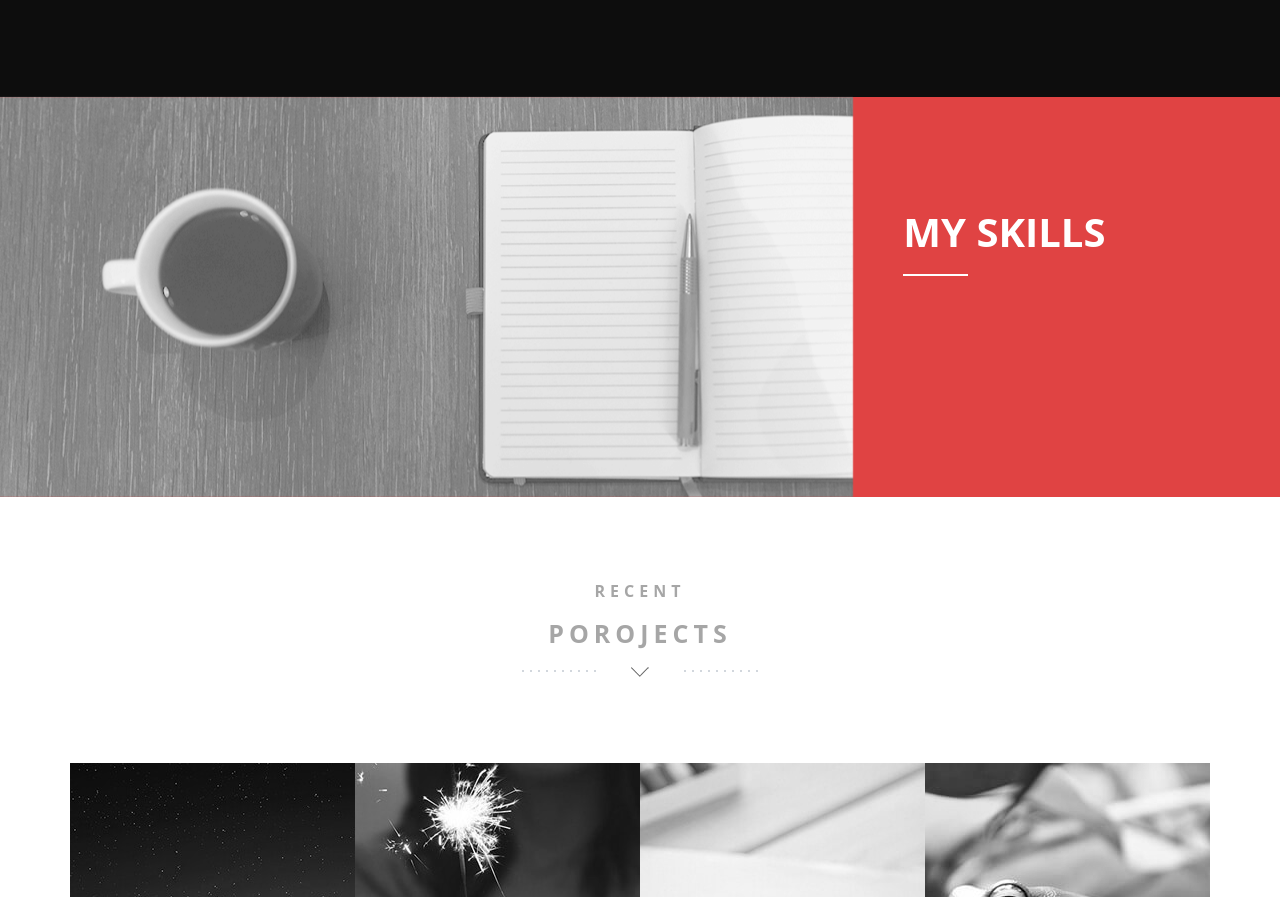
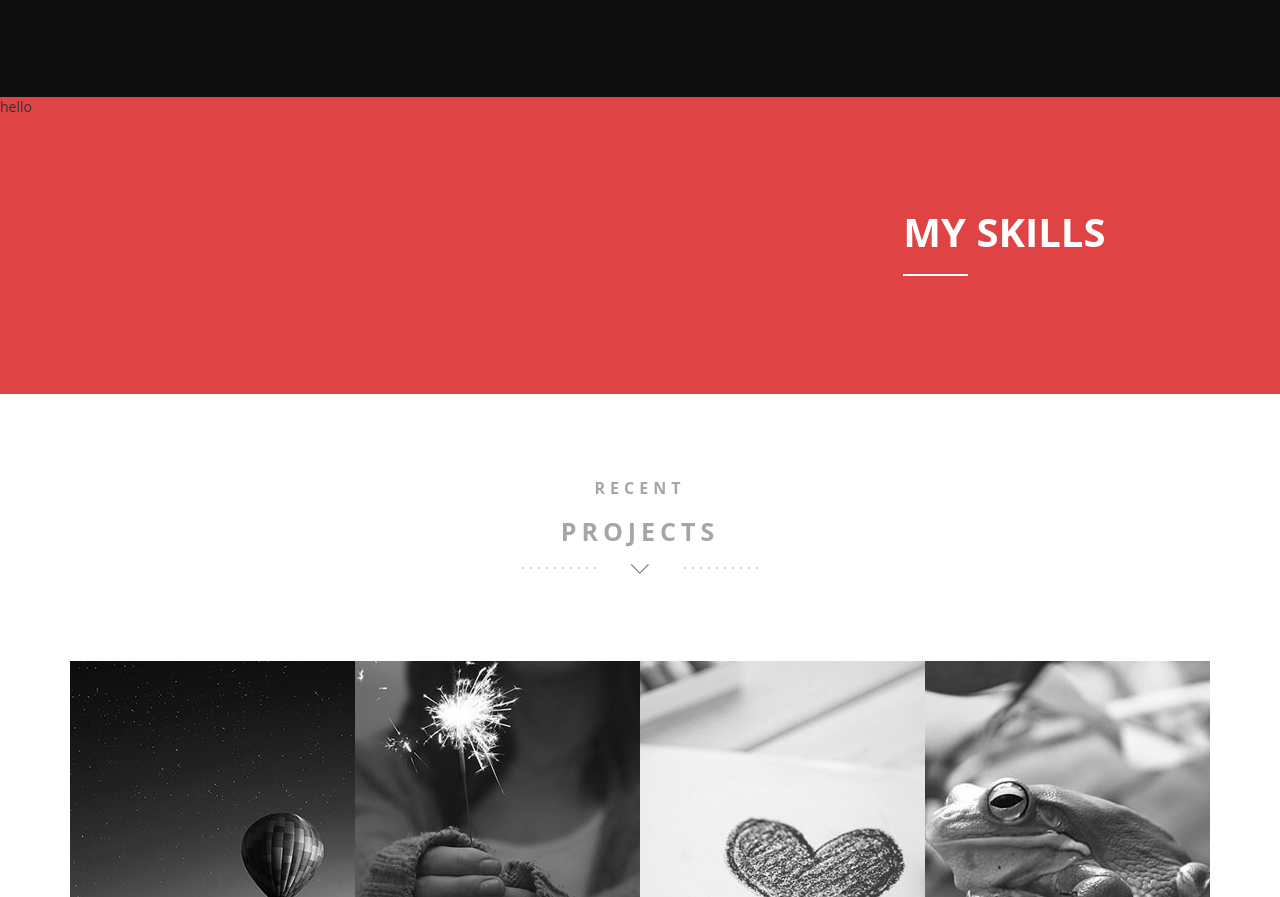
Before and after one commit to Yuki1602/mywebsite, a plain HTML site: page index.html in a window 1280 px wide. Shown: the part 1838-2735 px from the top of the page. Drawn offline with nearby package versions, Linux system fonts and the light colour scheme; some packages are replaced by stand-ins of ours.

Commit message:
Update index.html

```diff
--- a/index.html
+++ b/index.html
@@ -164,7 +164,7 @@
 		    <!-- About 1 -->
 			<div class="row color-bg">
 				<div class="col-md-8 nopadding features-intro-img">
-					<div class="about-image" style="background-image:url(img/about1.png)"></div><!-- about image 1 -->
+				hello
 				</div>
 				<div class="col-md-4 about-text">
 					<h6>My Skills</h6><!-- headline-->
@@ -188,7 +188,7 @@
 		    <!-- Headline -->
             <div class="row">
               <h1 class="arrow">
-                Recent <span>Porojects</span>
+                Recent <span>Projects</span>
               </h1>
             </div>
           </div>
```
